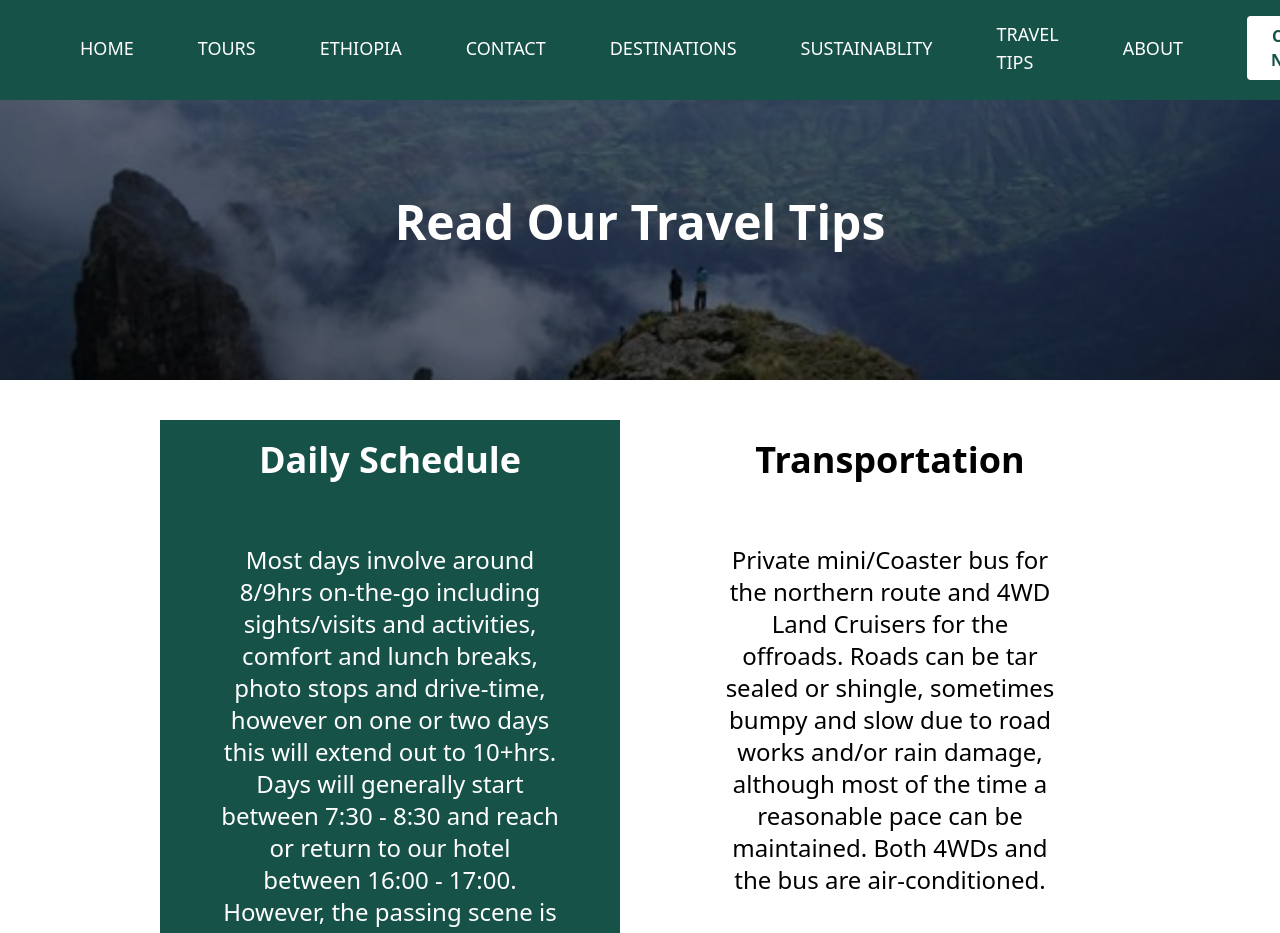
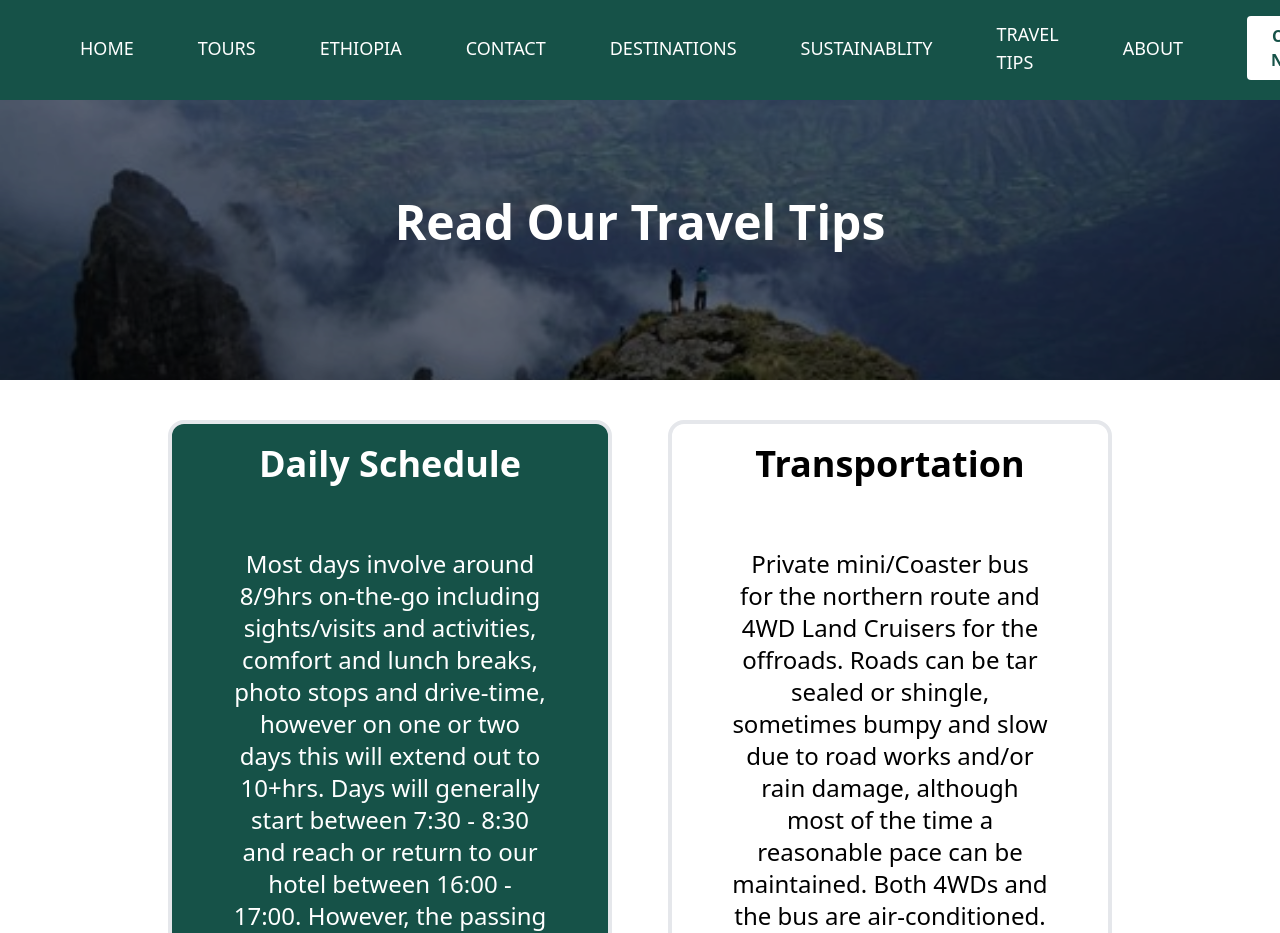
Before and after one commit to yafet-123/travel-and-tour, a Next.js app: page /TravelTips in a window 1280 px wide. Shown: the top 933 px of the page. Built offline with nearby package versions, Linux system fonts and the light colour scheme.

Commit message:
editing the first tips

```diff
--- a/components/TravelTipsDetail.tsx
+++ b/components/TravelTipsDetail.tsx
@@ -47,9 +47,9 @@
         {Detail.map((data, index) => (
           <div
             key={index}
-            className="flex flex-col lg:flex-row even:bg-white even:text-black odd:bg-[#165248] odd:text-white hover:text-[#94BB3C]"
+            className="mx-2 border-4 rounded-2xl flex flex-col lg:flex-row even:bg-white even:text-black odd:bg-[#165248] odd:text-white hover:text-[#94BB3C]"
           >
-            <div className="flex flex-col items-center w-full pt-5 lg:px-10">
+            <div className="flex flex-col items-center w-full pt-5 lg:px-10 ">
               <h1 className="text-center text-3xl lg:text-4xl font-sans leading-10 font-bold mb-16">
                 {data.name}
               </h1>
```
